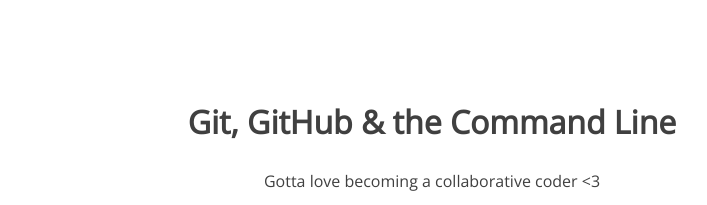
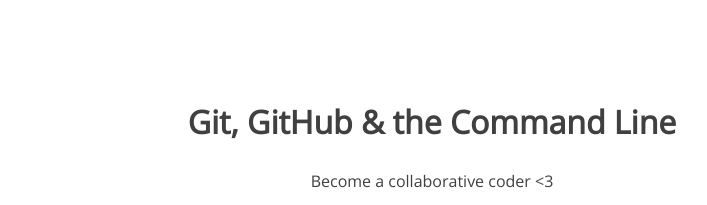
Before and after one commit to kmeyer8715/105-project, a plain HTML site: page index.html in a window 1280 px wide. Shown: the top 205 px of the page, without its empty margins (208-915 px from the left). Drawn offline with nearby package versions, Linux system fonts and the light colour scheme.

Commit message:
changed <p>

```diff
--- a/index.html
+++ b/index.html
@@ -9,7 +9,7 @@
 <body>
 	<section>
 		<h1>Git, GitHub & the Command Line</h1>
-		<p>Gotta love becoming a collaborative coder <3</p>
+		<p>Become a collaborative coder <3</p>
 		<img src="img/happy-blue-robot.png">
 	</section>
 </body>
```
